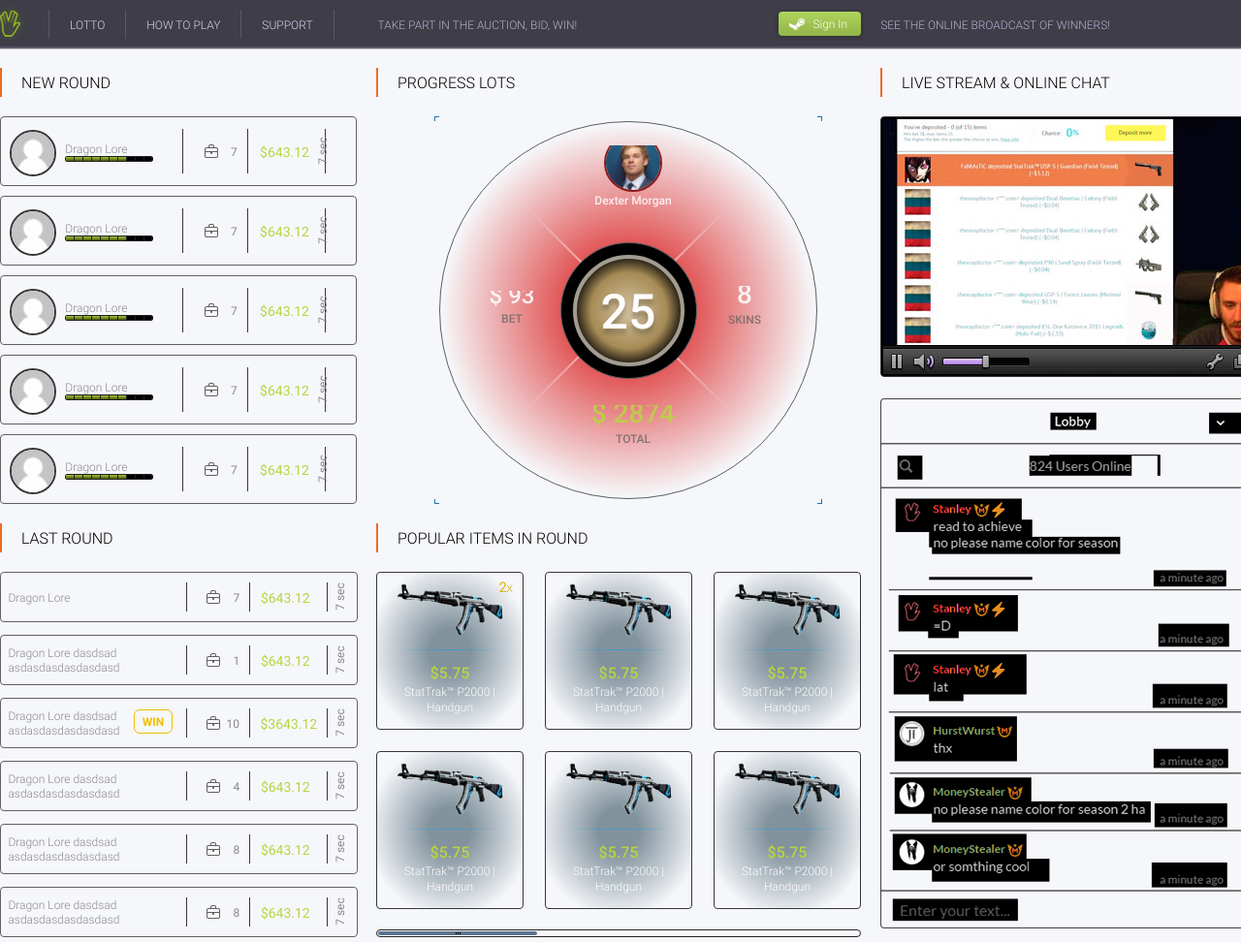
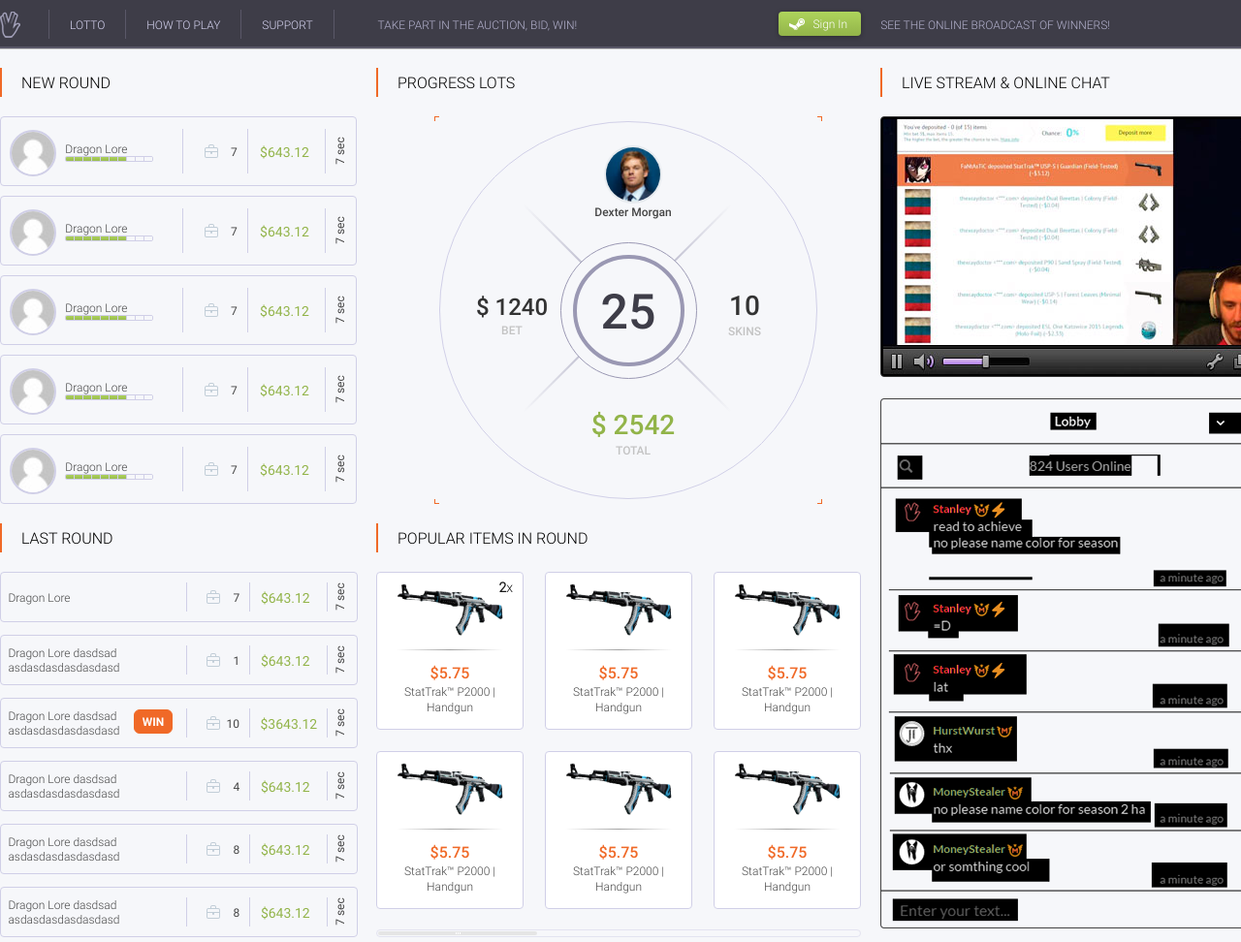
Before and after one commit to shakura-front/vulcun, a plain HTML site: page index_white.html in a window 1280 px wide. Shown: the top 972 px of the page at 97% size. Drawn offline with Linux system fonts and the light colour scheme.

Commit message:
White pages

```diff
--- a/css/common.css
+++ b/css/common.css
@@ -25,6 +25,75 @@ body.vl-white {background: #f6f7fa none; color: #000000;}
 
 .vl-white .vl-title {color: #000000; border-color: #f06927;}
 
+.vl-white .vl-shadow-animate-container {background: none;}
+.vl-white .vl-circle-container:before,
+.vl-white .vl-circle-container:after {background: linear-gradient(to left, rgba(0, 0, 0, 0) 0%, rgba(154, 152, 179, 1) 50%, rgba(0, 0, 0, 0) 100%);}
+
+.vl-white .vl-progress-lost-container.vl-animation .vl-progress-lost-container__angles-top::before,
+.vl-white .vl-progress-lost-container.vl-animation .vl-progress-lost-container__angles-top::after,
+.vl-white .vl-progress-lost-container.vl-animation .vl-progress-lost-container__angles-bottom::before,
+.vl-white .vl-progress-lost-container.vl-animation .vl-progress-lost-container__angles-bottom::after,
+
+.vl-white .vl-progress-lost-container__angles-top:before,
+.vl-white .vl-progress-lost-container__angles-top:after,
+.vl-white .vl-progress-lost-container__angles-bottom:before,
+.vl-white .vl-progress-lost-container__angles-bottom:after {border-color: #f06928;}
+
+.vl-white .vl-progress-lost-container.vl-animation .vl-circle-container {border-color: #d0cfe7;}
+
+.vl-white .vl-progress-lost__info-bet h1,
+.vl-white .vl-progress-lost__info-skins h1 {color: #333333;}
+
+.vl-white .vl-progress-lost__info-total h1 {color: #92b449;}
+
+.vl-white .vl-progress-lost__info-image {color: #454545;}
+.vl-white .vl-progress-lost__info-image .vl-progress-lost__avatar img {border-color: #e7ebef;}
+
+.vl-white .vl-progress-lost__info-bet p,
+.vl-white .vl-progress-lost__info-skins p,
+.vl-white .vl-progress-lost__info-total p {color: #c3c3c3;}
+
+.vl-white .vl-stroke-container {background: #f6f7fa; border-color: #9a98b3;}
+.vl-white .vl-count-rates-container {border-color: #9a98b3; color: #3e3d48; text-shadow: none;}
+
+.vl-white .vl-popular-item-round {background: #ffffff; border-color: #d0cfe7;}
+.vl-white .vl-popular-item-round:hover {border-color: #f06927;}
+
+.vl-white .vl-popular-item-round:hover .vl-popular-item-round__line,
+.vl-white .vl-popular-item-round__line {background: linear-gradient(to left, rgba(0, 0, 0, 0) 0%, rgba(69, 69, 69, 0.5) 50%, rgba(0, 0, 0, 0) 100%);}
+.vl-white .vl-popular-item-round__rate {color: #f06927;}
+.vl-white .vl-popular-item-round__name {color: #454545;}
+.vl-white .vl-2x {color: #181818;}
+
+.vl-white .vl-scrollbar {border-color: #e3e3f0;}
+.vl-white .vl-scrollbar .handle {background-color: #e5e5e5; background-image: url(../images/white/bg-scrollbar.png);}
+
+.vl-white .vl-new-round__item-user-icon img {border-color: #d0cfe7;}
+.vl-white .vl-new-round__item-user-chance {border-color: #d0cfe7;}
+.vl-white .vl-new-round__item-user-chance li {background-color: #f6f7fa; border-color: #d0cfe7;}
+.vl-white .vl-new-round__item-user-chance li.light {background: linear-gradient(#abd05a, #9abd4f);}
+
+.vl-white .vl-new-round__item,
+.vl-white .vl-last-round__item {color: #454545;}
+
+.vl-white .vl-new-round__item,
+.vl-white .vl-last-round__item,
+.vl-white .vl-new-round__item td:nth-child(2),
+.vl-white .vl-new-round__item td:nth-child(4),
+.vl-white .vl-new-round__item td:nth-child(3),
+.vl-white .vl-last-round__item td:nth-child(3),
+.vl-white .vl-last-round__item td:nth-child(2),
+.vl-white .vl-last-round__item td:nth-child(4) {border-color: #d0cfe7;}
+
+.vl-white .vl-new-round__item-user-rate,
+.vl-white .vl-last-round__item-user-rate {color: #92b449;}
+
+.vl-white .vl-new-round__item-user-case-count:before,
+.vl-white .vl-last-round__item-user-case-count:before {background-image: url(../images/white/user-case-icon.png);}
+
+.vl-white .vl-last-round__item:hover {border-color: #f06927;}
+.vl-white .vl-last-round__item-user-win {border-color: #f06927; background-color: #f06927; color: #ffffff;}
+
 
 .vl-white .vl-footer {background: #3e3d48 none;}
 .vl-white .vl-blue-neon-footer {background: none;}
@@ -33,3 +102,8 @@ body.vl-white {background: #f6f7fa none; color: #000000;}
 .vl-white .vl-footer-nav-left li a:hover {color: #ffffff;}
 .vl-white .vl-footer-nav-left li {border-color: #5a5868;}
 .vl-white .vl-copyright {color: #b4b2ce;}
+
+
+
+
+.vl-new-round__item-user-timer {right: -18px;}
--- a/css/loader.css
+++ b/css/loader.css
@@ -50,6 +50,11 @@
 	border: 5px solid rgba(219, 28, 29, 1);
 	box-sizing: border-box;
 }
+
+.vl-white .vl-loader-spiner {
+	border-color: #f06927;
+}
+
 .vl-animate-0-25-a
 {
 	-webkit-transform: rotate(90deg);
--- a/index_white.html
+++ b/index_white.html
@@ -11,7 +11,7 @@
 		<div class="vl-blue-neon-header-nav">
 			<div class="vl-container">
 				<ul class="vl-header-nav-left _float_left">
-					<li class="vl-no-hover"><a><img src="images/logo.png" width="37" height="44" alt="" title="" border="0" /></a></li>
+					<li class="vl-no-hover"><a><img src="images/white/logo.png" width="37" height="44" alt="" title="" border="0" /></a></li>
 					<li><a href="#">Lotto</a></li>
 					<li><a href="#">How To play</a></li>
 					<li><a href="#">Support</a></li>
--- a/js/common.js
+++ b/js/common.js
@@ -120,7 +120,7 @@
 		}
 
 		if ($progressLostInfoContainer.exists()) {
-			vl.setTimerNewRate();
+			//vl.setTimerNewRate();
 		}
 	});
 
```
Also changed, not shown: images/white/bg-scrollbar.png (added), images/white/user-case-icon.png (added).
